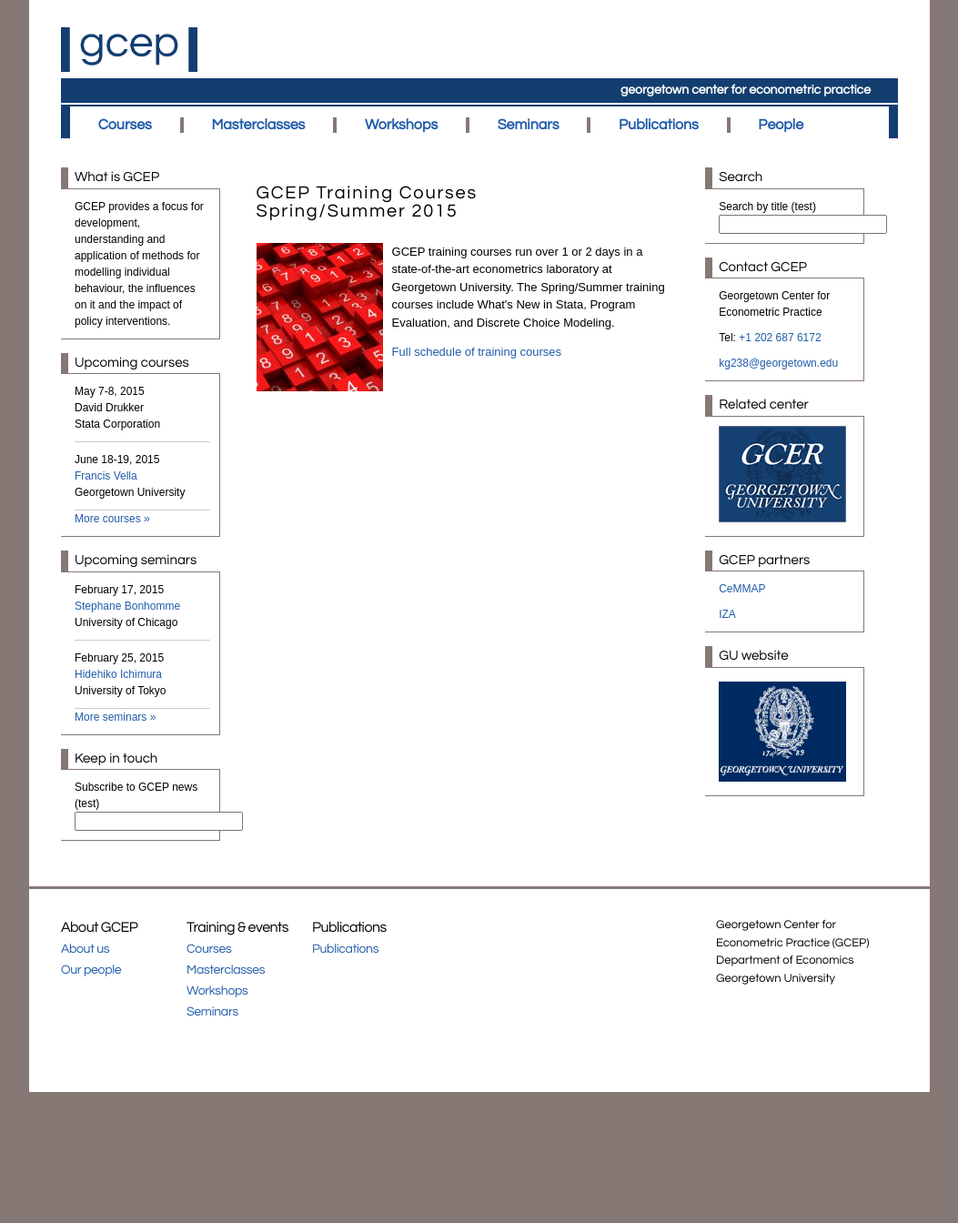
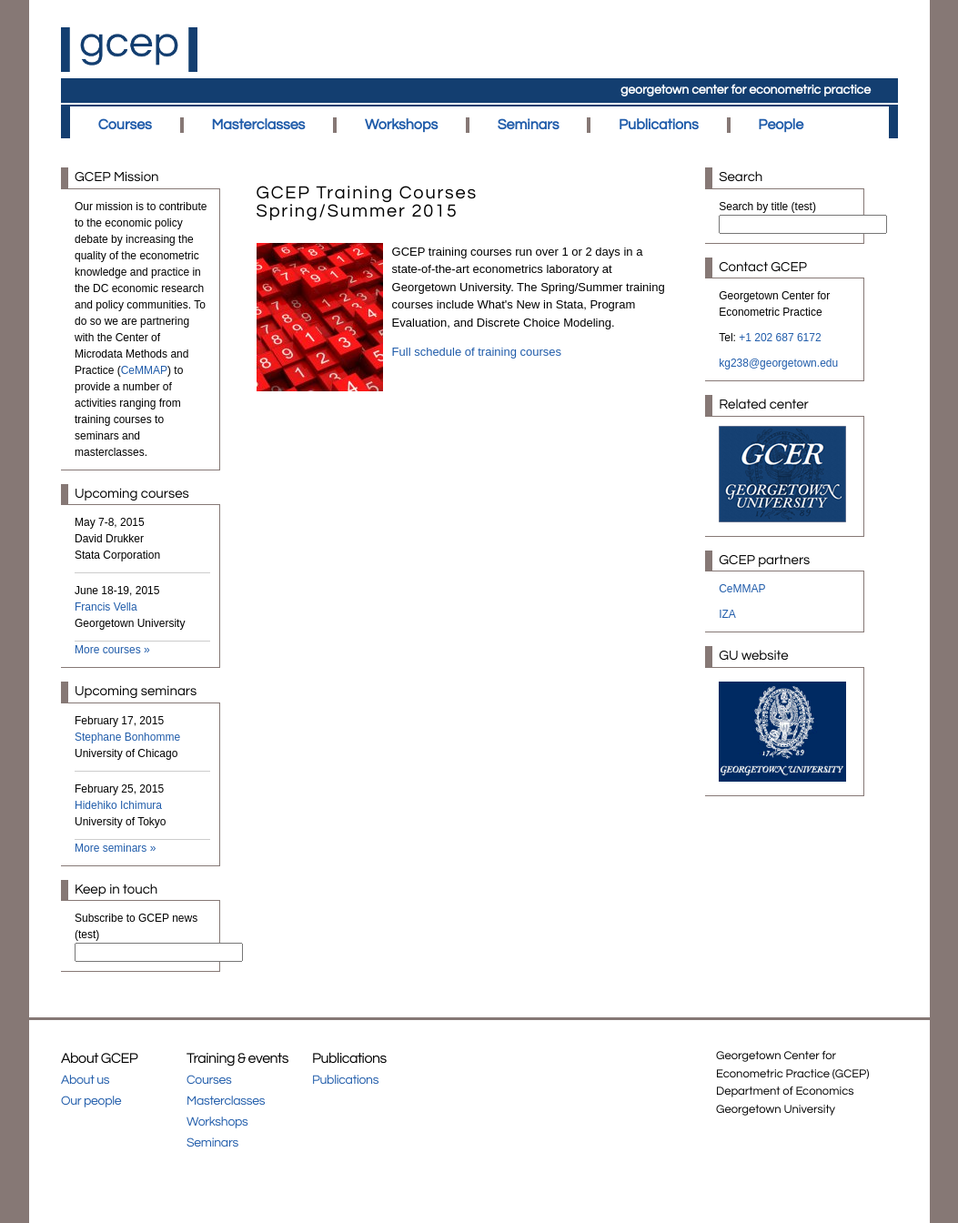
Before and after one commit to georgetown-econ/gcep, a Jekyll site: the page built from index.html, in a window 1280 px wide. Shown: the whole page at 91% size, without its empty margins (113-1166 px from the left). Built offline with Jekyll 4.4.1, drawn with Linux system fonts in a browser that asks for light colours; the list of posts is cut into pages by our own code; before the commit the page ends 1200 px from its top, so only the background shows below that.

Commit message:
change mission in left sidebar
Ref: Mail 30 Jan.

```diff
--- a/_includes/sidebar_left.html
+++ b/_includes/sidebar_left.html
@@ -1,9 +1,11 @@
 <div class="left-panel announcements panel-section">
   <div class="panel-section">
-    <h2> What is GCEP </h2>
+    <h2>GCEP Mission</h2>
       <div class="panel-section-content">
-        GCEP provides a focus for development, understanding and application of methods for modelling individual
-        behaviour, the influences on it and the impact of policy interventions.
+        Our mission is to contribute to the economic policy debate by increasing the quality of the econometric
+        knowledge and practice in the DC economic research and policy communities. To do so we are partnering with the
+        Center of Microdata Methods and Practice (<a href="http://www.cemmap.ac.uk/">CeMMAP</a>) to provide a number of
+        activities ranging from training courses to seminars and masterclasses.
       </div>
   </div>
 
```
